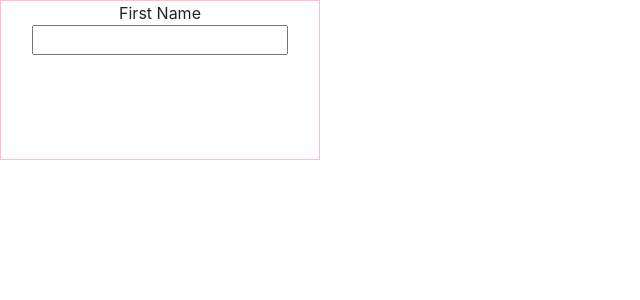
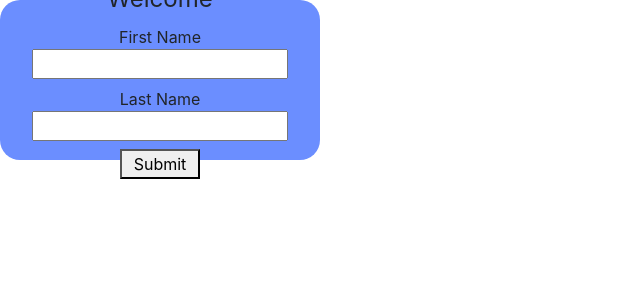
Before and after one commit to rigrergl/Financial-Atlas, a React (Create React App) app: page / in a window 1280 px wide. Shown: the top 300 px of the page, without its empty margins (0-640 px from the left). Built offline with nearby package versions, Linux system fonts and the light colour scheme.

Commit message:
Created simple login form

```diff
--- a/src/App.css
+++ b/src/App.css
@@ -37,9 +37,3 @@
     transform: rotate(360deg);
   }
 }
-
-.main {
-  border: 1px solid pink;
-  height: 20vh;
-  width: 40vh;
-}
--- a/src/components/Login.js
+++ b/src/components/Login.js
@@ -6,10 +6,19 @@ const Login = () => {
     <div>
       <div className="main">
         <form action="#">
-          <label>
-            First Name
-            <input type="text" />
-          </label>
+          <fieldset>
+            <legend>Welcome</legend>
+            <label>
+              First Name
+              <input type="text" />
+            </label>
+            <label>
+              Last Name
+              <input type="text" />
+            </label>
+            <br />
+            <button>Submit</button>
+          </fieldset>
         </form>
       </div>
     </div>
--- a/src/index.css
+++ b/src/index.css
@@ -5,6 +5,7 @@ body {
     sans-serif;
   -webkit-font-smoothing: antialiased;
   -moz-osx-font-smoothing: grayscale;
+  --primary-color: #6b8eff;
 }
 
 code {
--- a/src/styles/login.css
+++ b/src/styles/login.css
@@ -1,5 +1,17 @@
 .main {
-    border: 1px solid pink;
+    border-radius: 20px;
     height: 20vh;
     width: 40vh;
-  }
+    display: flex;
+    align-items: center;
+    background-color: #6b8eff;
+}
+
+input {
+    margin-left: 20px;
+}
+
+button {
+    width: 10vh;
+
+}
```
